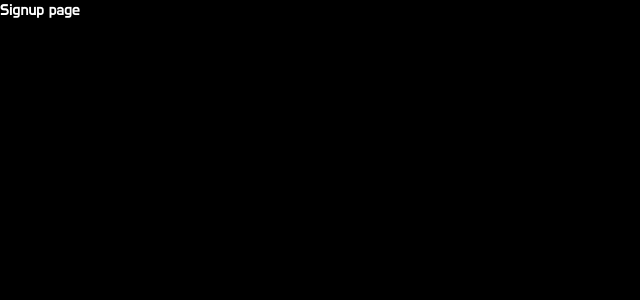
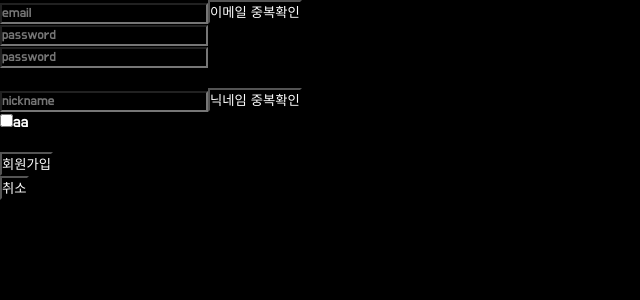
Before and after one commit to mnoko33/prj-Dinking, a React (Create React App) app in the folder frontend/: page /signup in a window 1280 px wide. Shown: the top 300 px of the page, without its empty margins (0-640 px from the left). Built offline with nearby package versions, Linux system fonts and the light colour scheme; a web font is replaced by a local one.

Commit message:
making signup

```diff
--- a/frontend/src/apis/AuthApis.js
+++ b/frontend/src/apis/AuthApis.js
@@ -16,3 +16,11 @@ export const axiosLogin = async (data) => {
         console.log(err)
     }
 }
+
+export const checkDuplicate = async (type, data) => {
+    try {
+        return await axios.get(`${baseUrl}/auth/signup`, { type, data });
+    } catch (err) {
+        console.log(err)
+    }
+}
--- a/frontend/src/components/Button.jsx
+++ b/frontend/src/components/Button.jsx
@@ -4,7 +4,7 @@ class Button extends Component {
     render() {
         return (
             <button
-                className={this.props.name}
+                className={this.props.className}
                 onClick={this.props.f}>
                 {this.props.content}
             </button>
--- a/frontend/src/components/Error.jsx
+++ b/frontend/src/components/Msg.jsx
@@ -1,8 +1,8 @@
 import React, { Component } from 'react';
 
-class Error extends Component {
+class Msg extends Component {
     render() {
-        if (this.props.isLoginFailed) {
+        if (this.props.condition) {
             return <div className={this.props.className}>{this.props.msg}</div>;
         }
         return null;
@@ -10,4 +10,4 @@ class Error extends Component {
 }
 
 
-export default Error
+export default Msg
--- a/frontend/src/pages/Login.jsx
+++ b/frontend/src/pages/Login.jsx
@@ -4,7 +4,7 @@ import React, { Component } from 'react';
 import Form from '../components/Form';
 import Button from '../components/Button';
 import Checkbox from '../components/Checkbox';
-import Error from '../components/Error';
+import Msg from '../components/Msg';
 import { axiosLogin } from '../apis/AuthApis';
 import { connect } from 'react-redux';
 import { login } from '../modules/auth';
@@ -47,7 +47,6 @@ class Login extends Component {
             email: this.state.email,
             password: this.state.password,
         });
-        console.log(user)
         if (!user) {
             this.setState({
                 ...this.state,
@@ -67,20 +66,20 @@ class Login extends Component {
                 </div>
                 <h1 className="loginTitle">알고리즘 뿌시기</h1>
                 <Form  // email form
-                    value={this.email}
+                    value={this.state.email}
                     type="text"
                     placeholder="email"
-                    onChange={this.handleEmailChange}
+                    handleChange={this.handleEmailChange}
                 />
                 <Form  // password form
                     value={this.password}
                     type="password"
                     placeholder="password"
-                    onChange={this.handlePasswordChange}
+                    handleChange={this.state.handlePasswordChange}
                 />
-                <Error
+                <Msg
                     className="loginError"
-                    isLoginFailed={this.state.isLoginFailed}
+                    condition={this.state.isLoginFailed}
                     msg="아이디 또는 비밀번호가 일치하지 않습니다"
                 />
                 <Checkbox
@@ -89,7 +88,7 @@ class Login extends Component {
                     label={this.state.isAutoSave ? "이제 자동으로 로그인할 수 있어요!" : "아이디를 기억할까요?"}
                 />
                 <Button
-                    name="loginBtn"
+                    className="loginBtn"
                     f={this.requestLogin}
                     content="로그인"
                 />
--- a/frontend/src/pages/Signup.jsx
+++ b/frontend/src/pages/Signup.jsx
@@ -1,10 +1,151 @@
 import React, { Component } from 'react';
+import Checkbox from '../components/Checkbox';
+import Form from '../components/Form';
+import Button from '../components/Button';
+// import { checkDuplicate } from '../apis/AuthApis';
+import Msg from '../components/Msg';
 
 class Signup extends Component {
+    constructor(props) {
+        super(props)
+        this.state = {
+            email: '',
+            emailMsg: '',
+            password1: '',
+            password2: '',
+            passwordMsg: '',
+            nickName: '',
+            nickNameMsg: '',
+            TOS: false,
+        }
+    }
+
+
+    emailRegex = function (email) {
+        const re = /^[0-9a-zA-Z]([-_.]?[0-9a-zA-Z])*@[0-9a-zA-Z]([-_.]?[0-9a-zA-Z])*.[a-zA-Z]{2,3}$/i;
+        return re.test(email)
+    }
+
+    passwordRegex = function (password) {
+        const re = /^[a-zA-Z0-9]{8,16}$/;
+        return re.test(password)
+    }
+
+    handleEmailChange = async (e) => {
+        await this.setState({
+            ...this.state,
+            email: e.target.value
+        })
+        if (!this.emailRegex(this.state.email)) {
+            await this.setState({
+                ...this.state,
+                emailMsg: "올바른 이메일 형식이 아닙니다"
+            })
+        } else {
+            // const isDuplicated = await checkDuplicate("email", this.state.email);
+            const isDuplicated = true;
+            if (isDuplicated) {
+                this.setState({
+                    ...this.state,
+                    emailMsg: "중복된 이메일입니다"
+                })
+            } else {
+                this.setState({
+                    ...this.state,
+                    emailMsg: "success"
+                })
+            }
+        }
+    }
+
+    handlePassword1Change = async (e) => {
+        await this.setState({
+            ...this.state,
+            password1: e.target.value
+        })
+        if (!this.passwordRegex(this.state.password)) {
+            await this.setState({
+                ...this.state,
+                passwordMsg: '비밀번호는 영문과 숫자로 구성된 8-16'
+            })
+        }
+    }
+
+    tmp = (e) => {
+        console.log('e')
+    }
+
     render() {
-        return <div>
-            Signup page
-        </div>
+        return (
+            <div className="signup">
+                <Form
+                    value={this.state.email}
+                    type="text"
+                    placeholder="email"
+                    handleChange={this.handleEmailChange}
+                />
+                <Button
+                    className="emailDuplicate"
+                    content="이메일 중복확인"
+                    f={this.tmp}
+                />
+                <Msg
+                    className="emailMsg"
+                    condition={!!this.state.emailMsg}
+                    msg={this.state.emailMsg}
+                />
+                <br />
+                <Form
+                    value={this.state.password1}
+                    type="password"
+                    placeholder="password"
+                    handleChange={this.handlePassword1Change}
+                />
+
+                <br />
+                <Form
+                    value={this.state.password2}
+                    type="password"
+                    placeholder="password"
+                    handleChange={this.tmp}
+                />
+                <br />
+                <Msg
+                    className="passwordMsg"
+                    condition={!!this.state.passwordMsg}
+                    msg={this.state.passwordMsg}
+                />
+                <br />
+                <Form
+                    value={this.state.nickName}
+                    type="text"
+                    placeholder="nickname"
+                    handleChange={this.tmp}
+                />
+                <Button
+                    className="nickNameDuplicate"
+                    content="닉네임 중복확인"
+                    f={this.tmp}
+                />
+                <br />
+                <Checkbox
+                    className="TOS"
+                    label="aa"
+                    f={this.tmp}
+                />
+                <br />
+                <Button
+                    className="signupBtn"
+                    content="회원가입"
+                    f={this.tmp}
+                />
+                <br />
+                <Button
+                    className="cancelBtn"
+                    content="취소"
+                    f={this.tmp}
+                />
+            </div>)
     }
 }
 
--- a/frontend/src/sass/pages/Login.scss
+++ b/frontend/src/sass/pages/Login.scss
@@ -4,7 +4,6 @@ $main-hovered: rgb(54, 132, 184);
 @import url('https://fonts.googleapis.com/css?family=Do+Hyeon|East+Sea+Dokdo&display=swap');
 $dokdo: 'East Sea Dokdo';
 $DoHyeon: 'Do Hyeon';
-
 
 .login {
     max-width: 460px;
```
